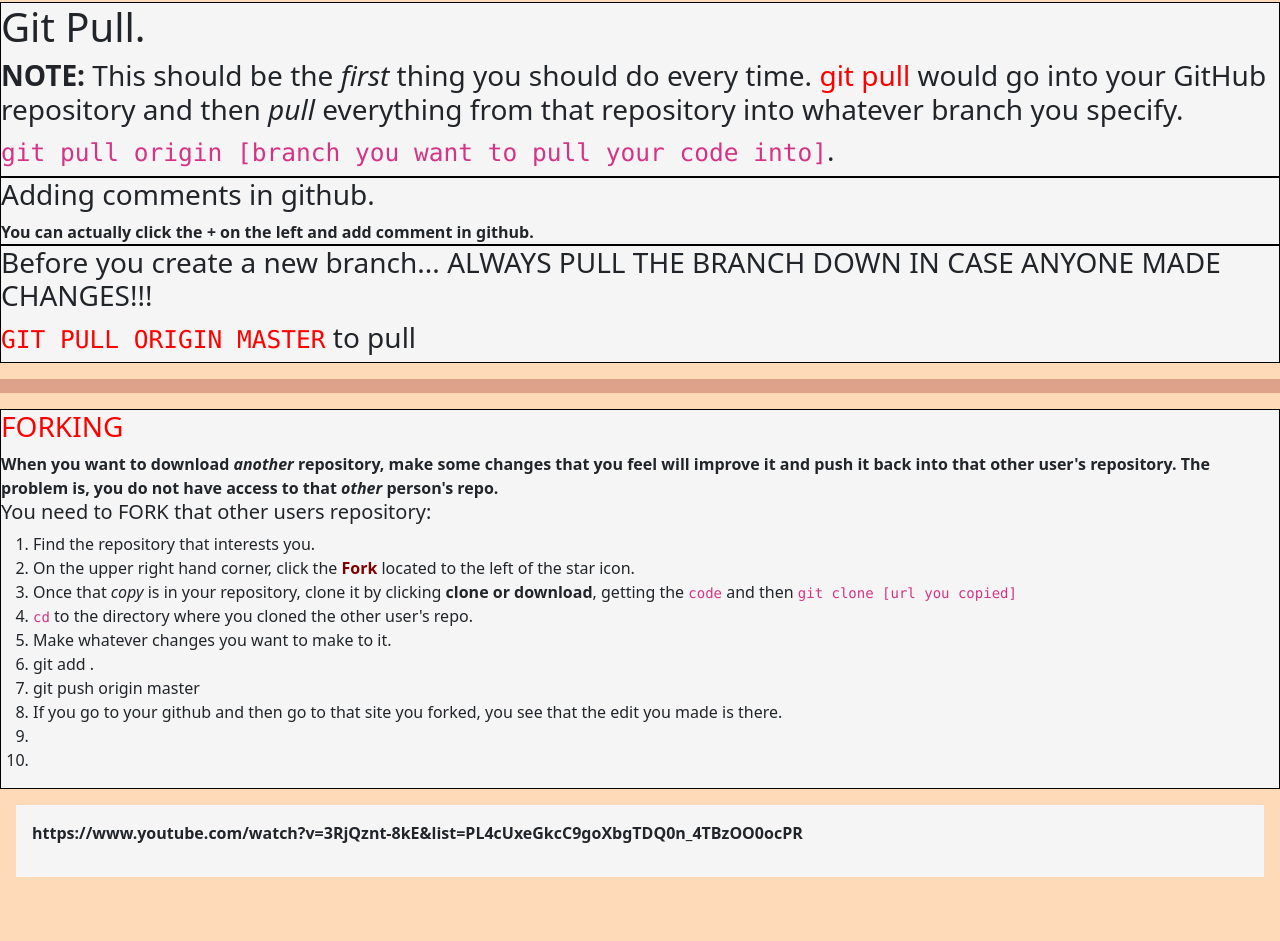
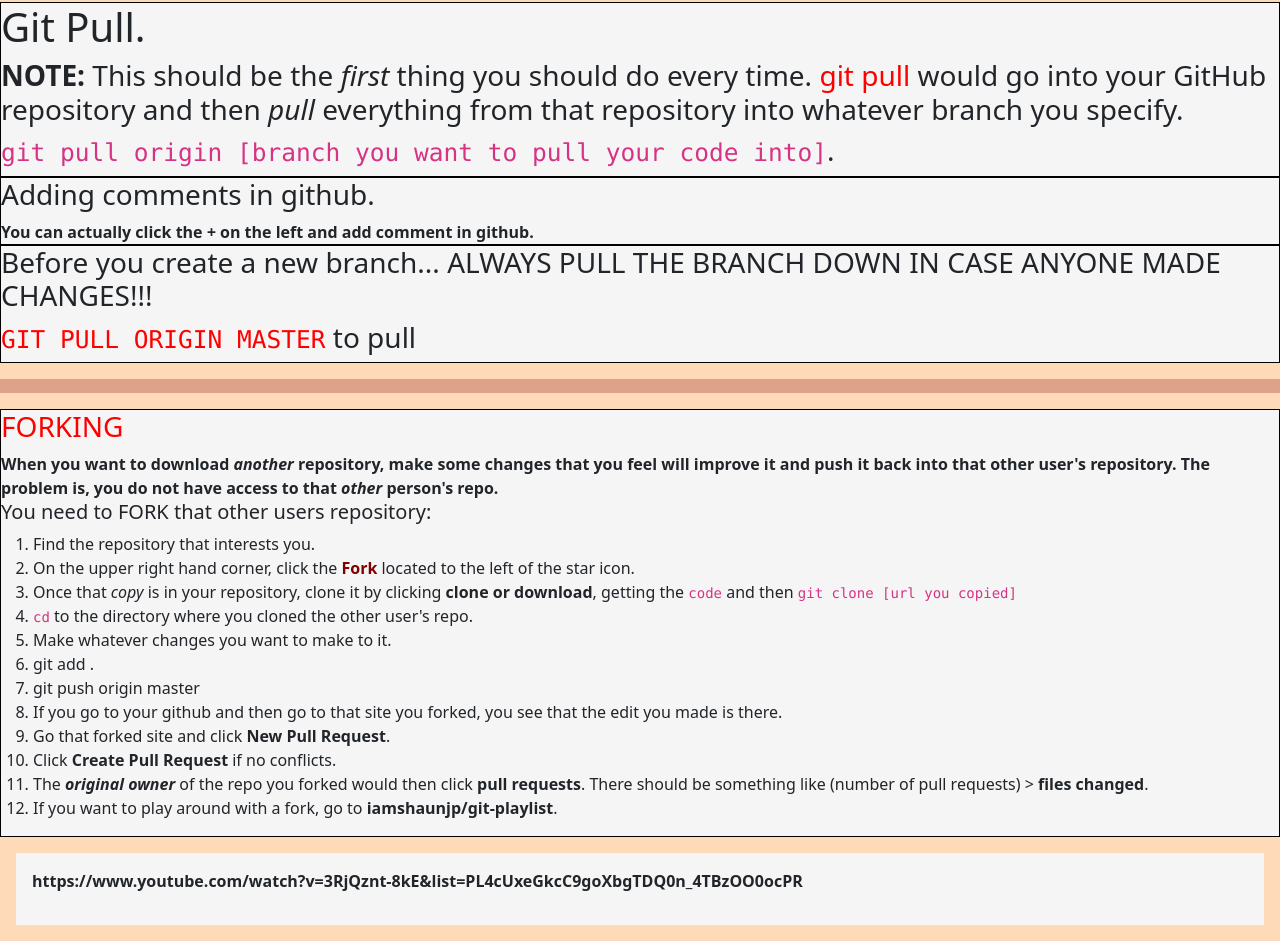
Before and after one commit to dho1115/net-ninja-gitone, a website: page index.html in a window 1280 px wide. Shown: the part 4864-5805 px from the top of the page. Before the commit the page ends 5757 px from the top, so only its background shows below. Drawn offline with nearby package versions, Linux system fonts and the light colour scheme.

Commit message:
git-playlist

```diff
--- a/index.html
+++ b/index.html
@@ -215,8 +215,10 @@
          <li>git add .</li>
          <li>git push origin master</li>
          <li>If you go to your github and then go to that site you forked, you see that the edit you made is there.</li>
-         <li></li>
-         <li></li>
+         <li>Go that forked site and click <strong>New Pull Request</strong>.</li>
+         <li>Click <strong>Create Pull Request</strong> if no conflicts.</li>
+         <li>The <strong><i>original owner</i></strong> of the repo you forked would then click <strong>pull requests</strong>. There should be something like (number of pull requests) > <strong>files changed</strong>.</li>
+         <li>If you want to play around with a fork, go to <strong>iamshaunjp/git-playlist</strong>.</li>
       </ol>
    </article>
 
```
